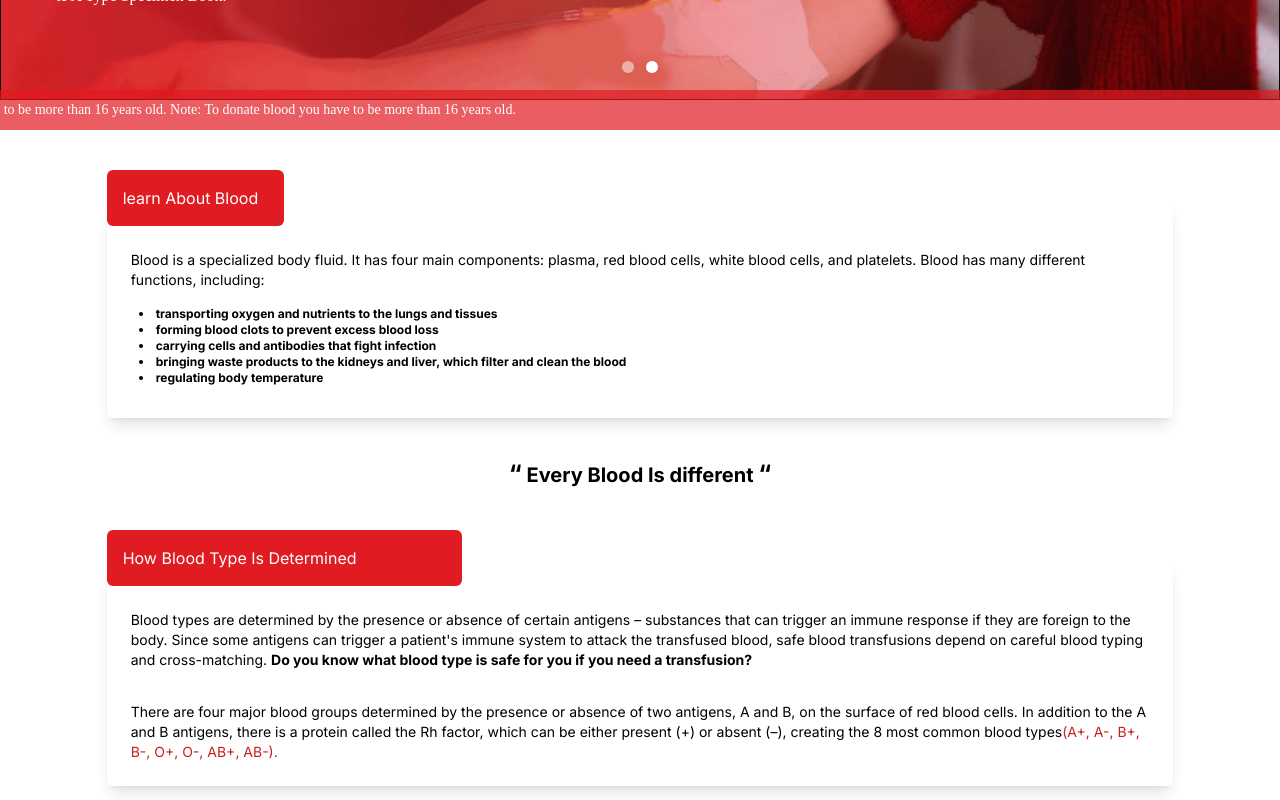
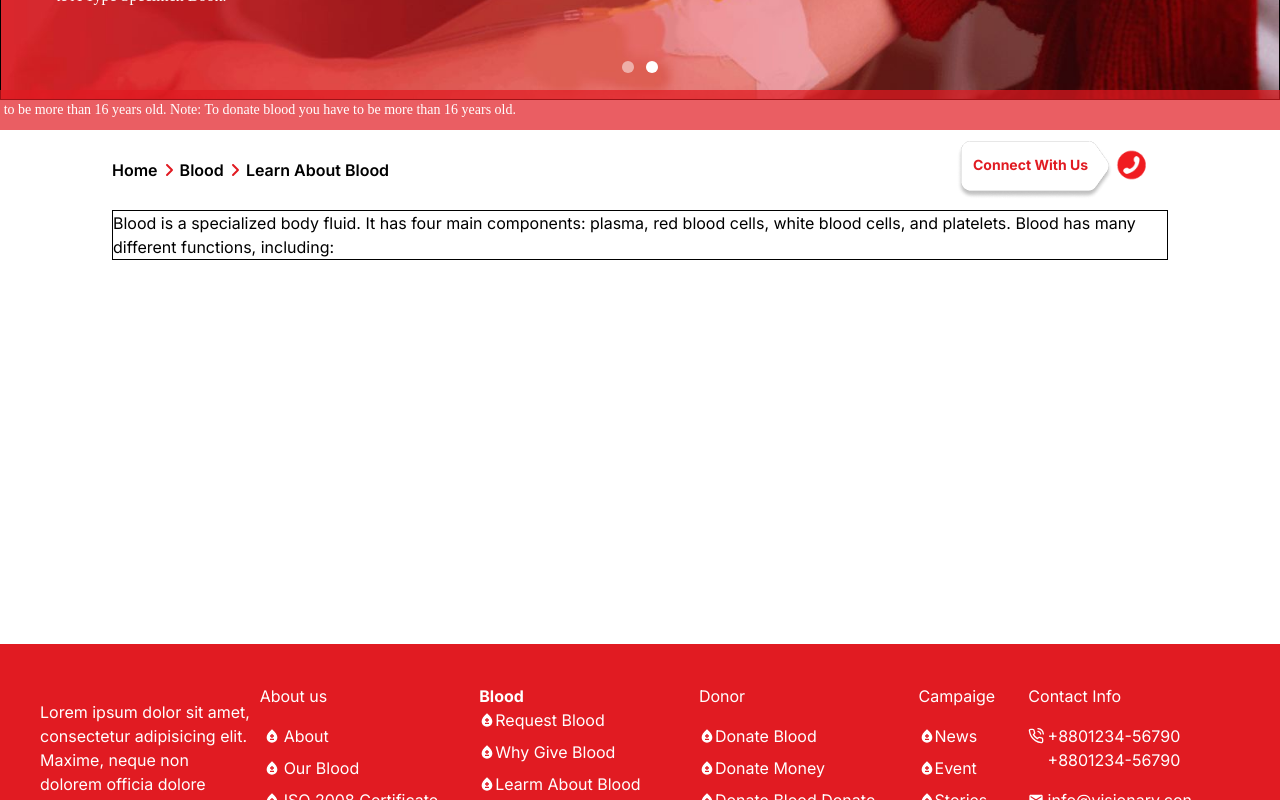
Before and after one commit to salauddin-ayub/Blood_Donation, a React (Create React App) app: page /about-blood in a window 1280 px wide. Shown: the part 440-1240 px from the top of the page. Built offline with nearby package versions, Linux system fonts and the light colour scheme; the HTML template or start-up script is replaced by a standard one.

Commit message:
Learn About Blood

```diff
--- a/src/pages/Blood/AboutBloodPage.jsx
+++ b/src/pages/Blood/AboutBloodPage.jsx
@@ -1,81 +1,21 @@
 import React from "react";
+import TitleTopComponent from "../../components/Blood/TitleTopComponent";
 
 export default function AboutBloodPage() {
   return (
-    <div>
-      {" "}
-      <div className="ml-auto mr-auto">
-        <div className="mt-10 mb-4 md:w-10/12 ml-auto mr-auto md:p-0 p-2">
-          <div className="text-white bg-brandPrimary rounded-md md:w-1/6 w-full  p-4 ">
-            <p>learn About Blood</p>
-          </div>
-          <div
-            className=" rounded-md -mt-6 z-30 shadow-lg ml-auto mr-auto p-4"
-            // style={{ boxShadow: "rgba(2, 0, 0.77, 0.35) 0px 5px 15px" }}
-          >
-            <br></br>
-            <p className="p-2 text-sm">
-              Blood is a specialized body fluid. It has four main components:
-              plasma, red blood cells, white blood cells, and platelets. Blood
-              has many different functions, including:
-            </p>
-            <div className="font-bold p-4 text-xs -mt-2">
-              <li>
-                transporting oxygen and nutrients to the lungs and tissues
-              </li>
-              <li>forming blood clots to prevent excess blood loss</li>
-              <li>carrying cells and antibodies that fight infection</li>
-              <li>
-                bringing waste products to the kidneys and liver, which filter
-                and clean the blood
-              </li>
+    <div className="mx-28">
+      <div>
+        <TitleTopComponent
+          secondTitle={"Blood"}
+          thirdTitle={"Learn About Blood"}
+        />
+      </div>
 
-              <li>regulating body temperature</li>
-            </div>
-          </div>
-        </div>
+      <div className="border border-black">
+        <p>Blood is a specialized body fluid. It has four main components: plasma, red blood cells, white blood cells, and platelets. Blood has many different functions, including:</p>
+      </div>
 
-        <div className="md:p-0 p-2">
-          <p className="text-center font-bold text-xl mt-10">
-            <span className="text-bold text-2xl">“</span> Every Blood Is
-            different <span className="text-bold text-2xl">“</span>{" "}
-          </p>
-        </div>
-
-        <div className="mt-10 mb-4 md:w-10/12 ml-auto mr-auto md:p-0 p-2">
-          <div className="text-white bg-brandPrimary rounded-md md:w-2/6 w-full  p-4 ">
-            <p>How Blood Type Is Determined</p>
-          </div>
-          <div
-            className=" rounded-md -mt-6 z-30 shadow-lg ml-auto mr-auto p-4"
-            // style={{ boxShadow: "rgba(2, 0, 0.77, 0.35) 0px 5px 15px" }}
-          >
-            <br></br>
-            <p className="p-2 text-sm">
-              Blood types are determined by the presence or absence of certain
-              antigens – substances that can trigger an immune response if they
-              are foreign to the body. Since some antigens can trigger a
-              patient's immune system to attack the transfused blood, safe blood
-              transfusions depend on careful blood typing and cross-matching.{" "}
-              <span className="font-bold">
-                {" "}
-                Do you know what blood type is safe for you if you need a
-                transfusion?
-              </span>
-            </p>
-            <p className="p-2 text-sm mt-4">
-              There are four major blood groups determined by the presence or
-              absence of two antigens, A and B, on the surface of red blood
-              cells. In addition to the A and B antigens, there is a protein
-              called the Rh factor, which can be either present (+) or absent
-              (–), creating the 8 most common blood types
-              <span className="text-red-700">
-                (A+, A-, B+, B-, O+, O-, AB+, AB-).
-              </span>
-            </p>
-          </div>
-        </div>
-      </div>
+      <div className="pb-96"></div>
     </div>
   );
 }
```
